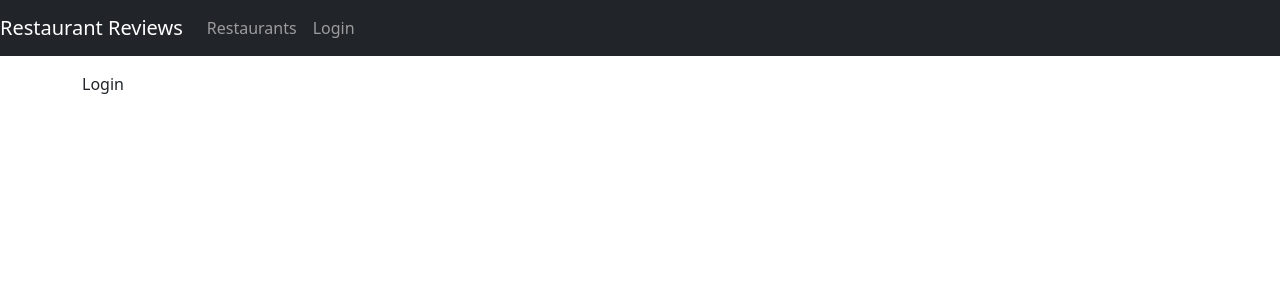
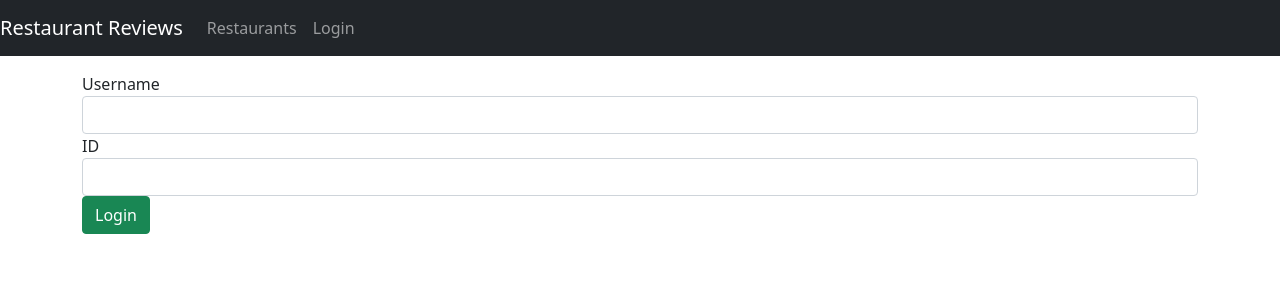
Before and after one commit to shaunvaidyan/restaurantsMERN, a React (Create React App) app in the folder frontend/: page /login in a window 1280 px wide. Shown: the top 300 px of the page. Built offline with nearby package versions, Linux system fonts and the light colour scheme.

Commit message:
dummy login

```diff
--- a/frontend/src/App.js
+++ b/frontend/src/App.js
@@ -17,7 +17,6 @@ function App() {
   async function logout(){
     setUser(null)
   }
-
 
   return (
     <div>
--- a/frontend/src/components/Login.js
+++ b/frontend/src/components/Login.js
@@ -1,13 +1,62 @@
-import React from "react";
+import React, { useState } from "react";
+import { useNavigate } from "react-router-dom";
 
 
 
-function Login() {
+const Login = props => {
+  const navigate = useNavigate();
+
+  const initialUserState = {
+    name: "",
+    id: "",
+  };
+  const [user, setUser] = useState(initialUserState);
+
+  const handleInputChange = event => {
+    const { name,value } = event.target;
+    setUser({ ...user, [name]: value });
+  };
+
+  const login = () => {
+    props.login(user)
+    navigate('/');
+  }
   return (
-    <div className="App">
-      Login
+    <div className="submit-form">
+      <div>
+        <div className="form-group">
+          <label htmlFor="user">Username</label>
+          <input
+            type="text"
+            className="form-control"
+            id="name"
+            required
+            value={user.name}
+            onChange={handleInputChange}
+            name="name"
+          />
+        </div>
+
+        <div className="form-group">
+          <label htmlFor="id">ID</label>
+          <input
+            type="text"
+            className="form-control"
+            id="id"
+            required
+            value={user.id}
+            onChange={handleInputChange}
+            name="id"
+          />
+        </div>
+
+        <button onClick={login} className="btn btn-success">
+          Login
+        </button>
+      </div>
     </div>
   );
-}
+};
+
 
 export default Login;
```
